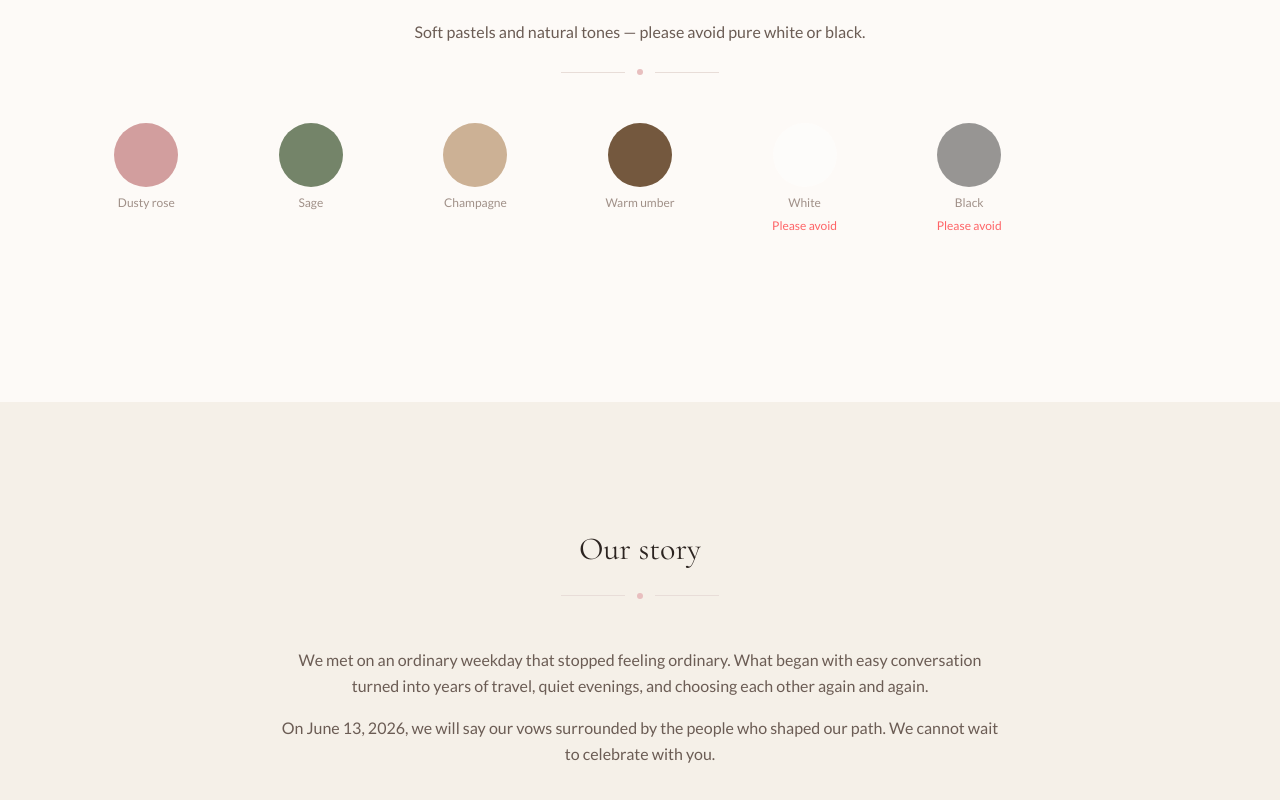
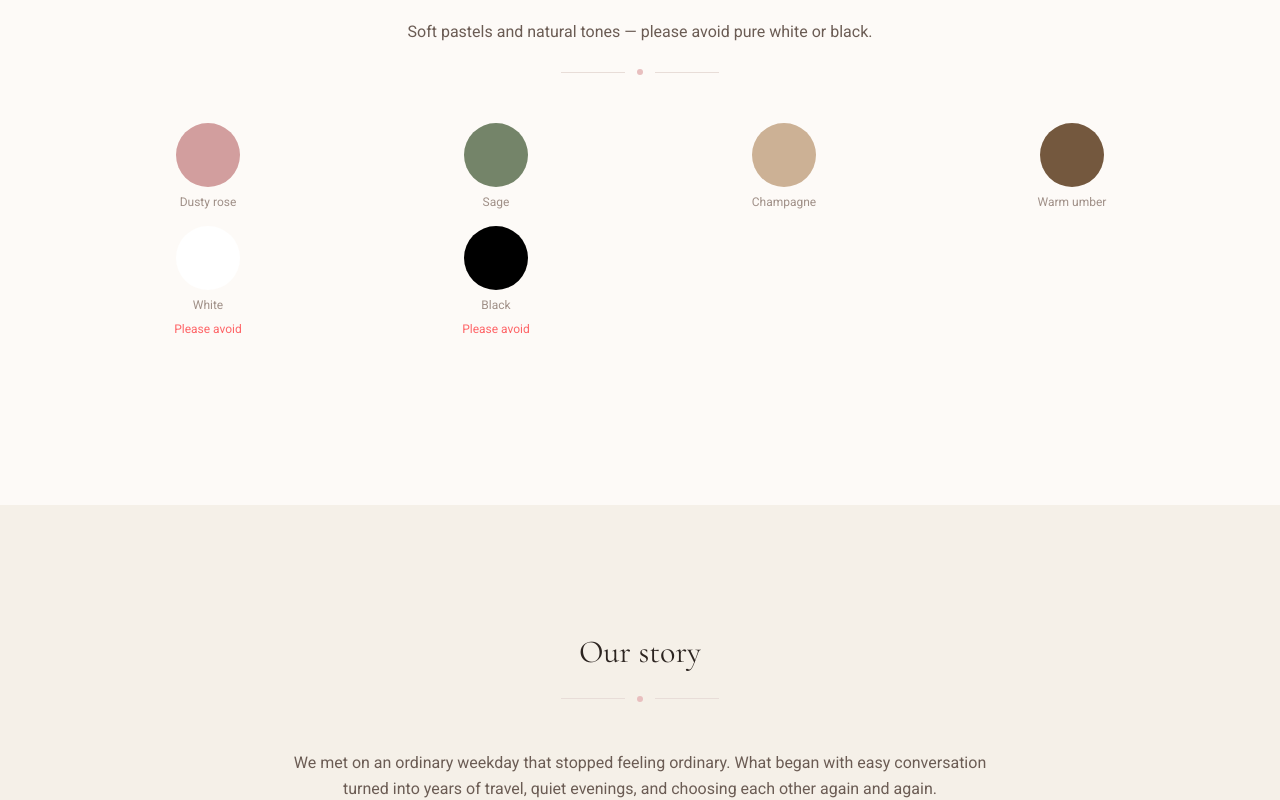
Before and after one commit to yuriisurzhykov/wedding-website, a Next.js app: page /en in a window 1280 px wide. Shown: the part 2600-3400 px from the top of the page. Built offline with nearby package versions, Linux system fonts and the light colour scheme; no server answers; the database is empty.

Commit message:
feat: update typography and dress code palette for multilingual support and dynamic layout adjustment
Signed-off-by: Yurii Surzhykov <yuriisurzhykov@gmail.com>

```diff
--- a/app/layout.tsx
+++ b/app/layout.tsx
@@ -1,5 +1,5 @@
 import type {Metadata} from 'next'
-import {Cormorant_Garamond, Great_Vibes, Lato} from 'next/font/google'
+import {Cormorant_Garamond, Great_Vibes, Roboto, Roboto_Serif} from 'next/font/google'
 import {Analytics} from '@vercel/analytics/next'
 import {getLocale} from 'next-intl/server'
 import {AppToaster} from '@shared/ui'
@@ -13,22 +13,22 @@ const fontDisplay = Cormorant_Garamond({
     display: 'swap',
 })
 
-const fontBody = Lato({
-    subsets: ['latin', 'latin-ext'],
+const fontBody = Roboto({
+    subsets: ['latin', 'latin-ext', 'cyrillic'],
     weight: ['300', '400', '700'],
     variable: '--font-body',
     display: 'swap',
 })
 
 const fontAccent = Great_Vibes({
-    subsets: ['latin'],
+    subsets: ['latin', 'cyrillic'],
     weight: ['400'],
     variable: '--font-accent',
     display: 'swap',
 })
 
 export const metadata: Metadata = {
-    title: 'Wedding',
+    title: 'Yurii & Mariia Wedding',
     description: 'Wedding website',
 }
 
--- a/src/entities/dresscode/model/palette.ts
+++ b/src/entities/dresscode/model/palette.ts
@@ -8,11 +8,13 @@ export interface PaletteColor {
  * Swatches shown in the dress code section; `hex` matches site palette tokens in `app/globals.css`
  * (`--color-wedding-*`).
  */
-export const PALETTE: PaletteColor[] = [
+export const PALETTE: PaletteColor[] = Array.from(
+    new Set<PaletteColor>([
         {key: 'dustyrose', hex: '#d29e9e', allowed: true},
         {key: 'sage', hex: '#748469', allowed: true},
         {key: 'champagne', hex: '#ccb195', allowed: true},
         {key: 'umber', hex: '#74583e', allowed: true},
         {key: 'white', hex: '#FFFFFF', allowed: false},
         {key: 'black', hex: '#000000', allowed: false},
-]
+    ])
+)
--- a/src/widgets/dresscode-section/ui/DressCodeSection.tsx
+++ b/src/widgets/dresscode-section/ui/DressCodeSection.tsx
@@ -11,6 +11,8 @@ type Props = Readonly<{
     theme?: SectionTheme;
 }>;
 
+const DEFAULT_PALETTE_CLASS_NAME = "mb-10 grid grid-cols-4 justify-items-center gap-4"
+
 export function DressCodeSection({theme = "base"}: Props = {}) {
     const t = useTranslations("dresscode");
     const [selected, setSelected] = useState<string | null>(null);
@@ -21,7 +23,7 @@ export function DressCodeSection({theme = "base"}: Props = {}) {
         <Section id="dresscode" theme={theme}>
             <SectionHeader title={t("title")} subtitle={t("subtitle")}/>
 
-            <div className="mb-10 grid grid-cols-4 justify-items-center gap-4 sm:grid-cols-7">
+            <div className={cn(DEFAULT_PALETTE_CLASS_NAME, `sm:grid-cols-${PALETTE.length}`)}>
                 {PALETTE.map((color) => (
                     <button
                         key={color.hex}
@@ -32,12 +34,16 @@ export function DressCodeSection({theme = "base"}: Props = {}) {
                     >
                         <div
                             className={cn(
-                                "h-14 w-14 rounded-pill border-4 transition-all duration-300 sm:h-16 sm:w-16",
+                                "h-14 w-14 " +
+                                "rounded-pill " +
+                                "border-4 " +
+                                "transition-all " +
+                                "duration-300 " +
+                                "sm:h-16 sm:w-16",
                                 "group-hover:scale-110",
                                 selected === color.hex
                                     ? "scale-110 border-text-primary shadow-card"
                                     : "border-transparent",
-                                !color.allowed && "opacity-40",
                             )}
                             style={{background: color.hex}}
                         />
```
Lines whose indentation alone changed are shown as unchanged.
